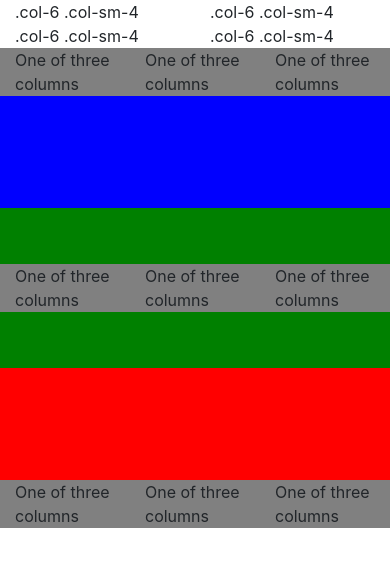
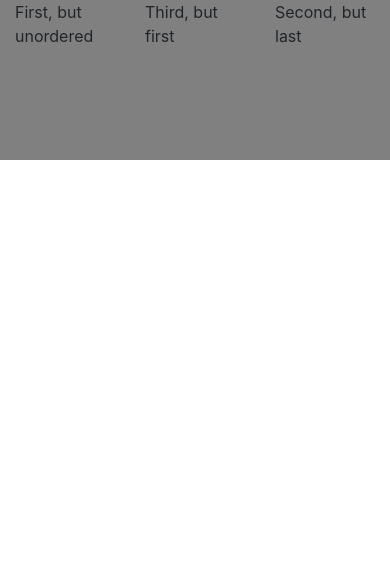
Before and after one commit to raymondSeger/test-bootstrap4, a website: page index.html in a window 390 px wide. Drawn offline with nearby package versions, Linux system fonts and the light colour scheme.

Commit message:
Order classes (display re-order)
use .order- classes for controlling the visual order of your content. These classes are responsive, so you can set the order by breakpoint (e.g., .order-1.order-md-2). Includes support for 1 through 12 across all five grid tiers.

```diff
--- a/index.html
+++ b/index.html
@@ -14,51 +14,18 @@
 
 <div class="container">
 
-    <div class="row">
-        <div class="col-6 col-sm-4">.col-6 .col-sm-4</div>
-        <div class="col-6 col-sm-4">.col-6 .col-sm-4</div>
-
-        <!-- This means width 100%, needs to do this for columns (flexbox), d-none means hide for XS, d-md-block means display for MD -->
-        <div class="w-100 d-none d-md-block"></div>
-
-        <div class="col-6 col-sm-4">.col-6 .col-sm-4</div>
-        <div class="col-6 col-sm-4">.col-6 .col-sm-4</div>
+    <div class="row" style="min-height: 10rem;background-color: red;">
+        <div class="col" style="background-color: grey;">
+            First, but unordered
+        </div>
+        <div class="col order-12" style="background-color: grey;">
+            Second, but last
+        </div>
+        <div class="col order-1" style="background-color: grey;">
+            Third, but first
+        </div>
     </div>
 
-
-    <div class="row align-items-start" style="min-height: 10rem;background-color: blue;">
-        <div class="col" style="background-color: grey;">
-            One of three columns
-        </div>
-        <div class="col" style="background-color: grey;">
-            One of three columns
-        </div>
-        <div class="col" style="background-color: grey;">
-            One of three columns
-        </div>
-    </div>
-    <div class="row align-items-center" style="min-height: 10rem; background-color: green;">
-        <div class="col" style="background-color: grey;">
-            One of three columns
-        </div>
-        <div class="col" style="background-color: grey;">
-            One of three columns
-        </div>
-        <div class="col" style="background-color: grey;">
-            One of three columns
-        </div>
-    </div>
-    <div class="row align-items-end" style="min-height: 10rem;background-color: red;">
-        <div class="col" style="background-color: grey;">
-            One of three columns
-        </div>
-        <div class="col" style="background-color: grey;">
-            One of three columns
-        </div>
-        <div class="col" style="background-color: grey;">
-            One of three columns
-        </div>
-    </div>
 </div>
 
 <script src="js/main.js"></script>
```
